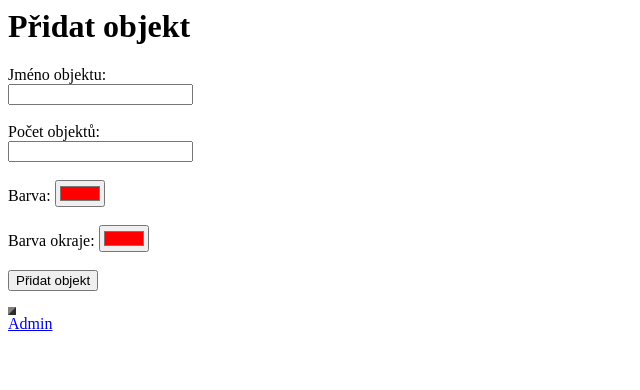
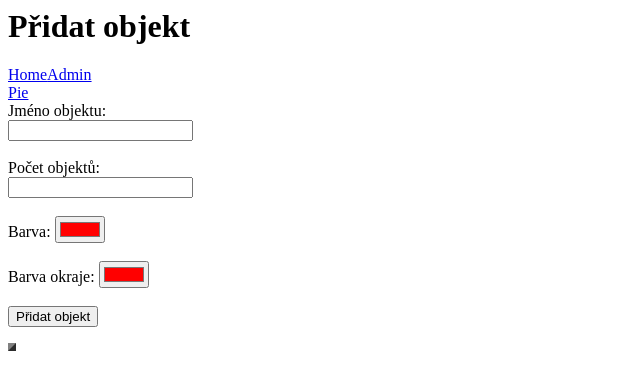
Before and after one commit to chovaiv/zaverecny_projekt2, a Django app: template graf/templates/graf/upravit.html in a window 1280 px wide. Shown: the top 390 px of the page, without its empty margins (0-640 px from the left). Run offline with Django 3.2, Linux system fonts and the light colour scheme; the template is opened without the code that fills it, so the values that code supplies are empty; some libraries are stand-ins or nearby versions.

Commit message:
Update base.html

```diff
--- a/graf/templates/base.html
+++ b/graf/templates/base.html
@@ -3,16 +3,16 @@
   <head>
     <meta charset="utf-8">
     <meta name="viewport" content="width=device-width, initial-scale=1, shrink-to-fit=no">
-    <!--Chart js-->
     <script src="https://cdnjs.cloudflare.com/ajax/libs/Chart.js/2.8.0/Chart.min.js" integrity="sha256-Uv9BNBucvCPipKQ2NS9wYpJmi8DTOEfTA/nH2aoJALw=" crossorigin="anonymous"></script>
     <link rel="stylesheet" href="https://cdnjs.cloudflare.com/ajax/libs/Chart.js/2.8.0/Chart.min.css" integrity="sha256-aa0xaJgmK/X74WM224KMQeNQC2xYKwlAt08oZqjeF0E=" crossorigin="anonymous" />
-    <!-- jQuery -->
     <script src="https://code.jquery.com/jquery-3.3.1.min.js"></script>
 
     <title>Vytvoř si graf!</title>
   </head>
   <body>
 
+    <header><a href="../">Home</a><a href="/admin">Admin</a></header>
+    <a href="/piechart">Pie</a>
    {%block scripts%}
    {%endblock scripts%}
 
@@ -20,6 +20,6 @@
    {%endblock content%}
 
   </body>
-<footer><a href="/admin">Admin</a></footer>
+<footer></footer>
 
 </html>
```
